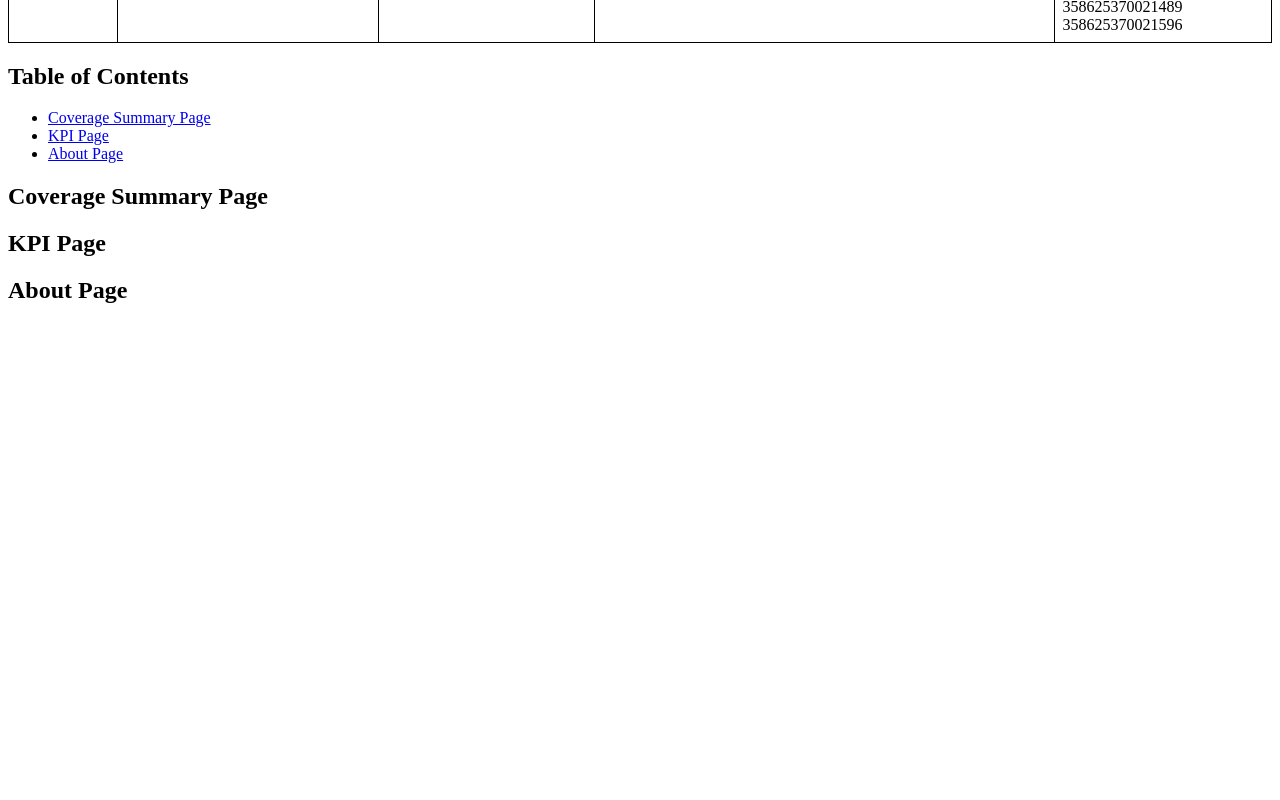
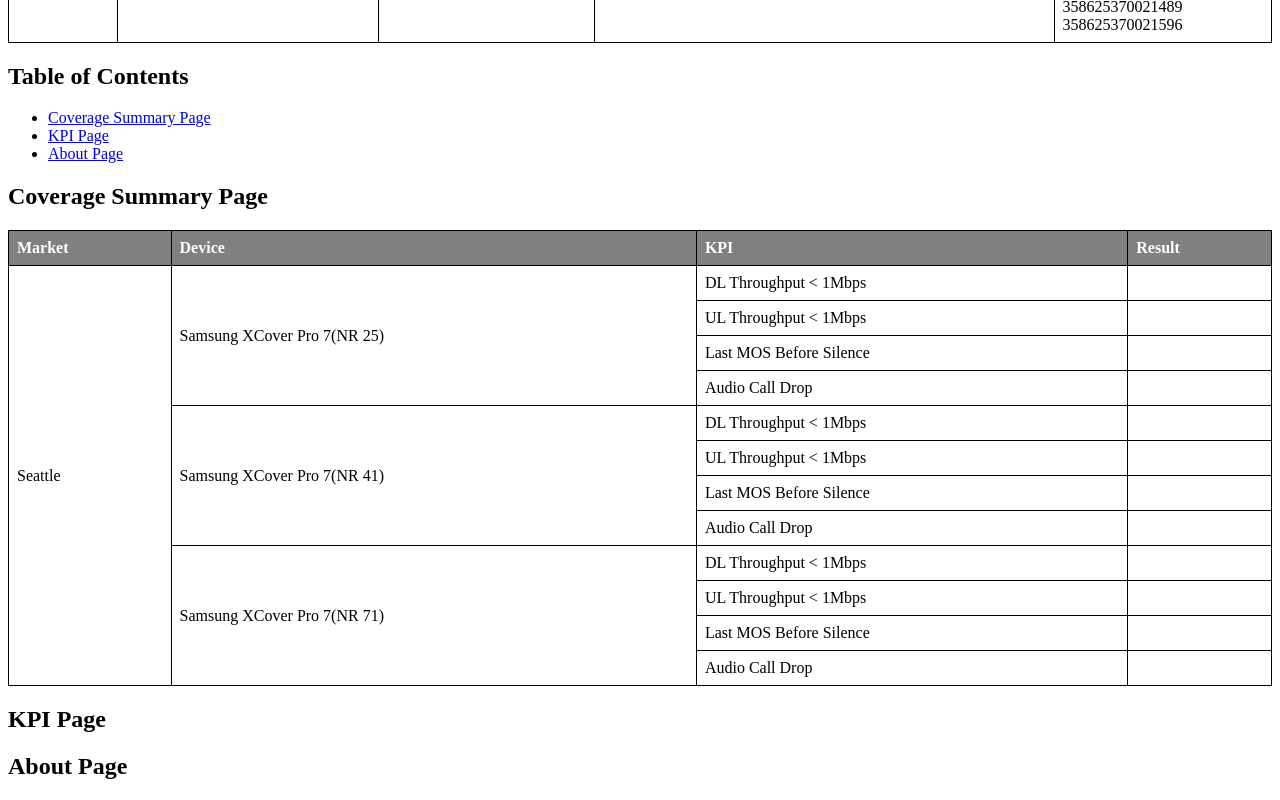
Before and after one commit to LiJieSu0/Fit4Launch_Report, a React (Create React App) app in the folder report-generator-app/: page / in a window 1280 px wide. Shown: the part 1338-2138 px from the top of the page. Before the commit the page ends 1662 px from the top, so only its background shows below. Built offline with nearby package versions, Linux system fonts and the light colour scheme.

Commit message:
add summary table

```diff
--- a/report-generator-app/src/ReportDetails/CoveragePerformance/CoverageSummaryPage.js
+++ b/report-generator-app/src/ReportDetails/CoveragePerformance/CoverageSummaryPage.js
@@ -1,10 +1,12 @@
 import React from 'react';
+import CoverageSummaryTable from './CoverageSummaryTable';
+import '../../StyleScript/Restricted_Report_Style.css';
 
 function CoverageSummaryPage() {
   return (
-    <div>
+    <div className='page-content'>
       <h2>Coverage Summary Page</h2>
-      {/* Add content for Coverage Summary here */}
+      <CoverageSummaryTable />
     </div>
   );
 }
--- /dev/null
+++ b/report-generator-app/src/ReportDetails/CoveragePerformance/CoverageSummaryTable.js
@@ -0,0 +1,78 @@
+import React from 'react';
+import './CoverageSummaryTable.module.css';
+
+const summaryData = [
+    {
+        market: "Seattle",
+        devices: [
+            {
+                name: "Samsung XCover Pro 7(NR 25)",
+                kpis: [
+                    { name: "DL Throughput < 1Mbps", result: "" },
+                    { name: "UL Throughput < 1Mbps", result: "" },
+                    { name: "Last MOS Before Silence", result: "" },
+                    { name: "Audio Call Drop", result: "" },
+                ]
+            },
+            {
+                name: "Samsung XCover Pro 7(NR 41)",
+                kpis: [
+                    { name: "DL Throughput < 1Mbps", result: "" },
+                    { name: "UL Throughput < 1Mbps", result: "" },
+                    { name: "Last MOS Before Silence", result: "" },
+                    { name: "Audio Call Drop", result: "" },
+                ]
+            },
+            {
+                name: "Samsung XCover Pro 7(NR 71)",
+                kpis: [
+                    { name: "DL Throughput < 1Mbps", result: "" },
+                    { name: "UL Throughput < 1Mbps", result: "" },
+                    { name: "Last MOS Before Silence", result: "" },
+                    { name: "Audio Call Drop", result: "" },
+                ]
+            }
+
+        ]
+    }
+
+];
+
+const CoverageSummaryTable = () => {
+    return (
+        <table className="device-info-table summary-table">
+            <thead>
+                <tr>
+                    <th>Market</th>
+                    <th>Device</th>
+                    <th>KPI</th>
+                    <th>Result</th>
+                </tr>
+            </thead>
+            <tbody>
+                {summaryData.map((marketData, marketIndex) => (
+                    marketData.devices.map((deviceData, deviceIndex) => (
+                        deviceData.kpis.map((kpiData, kpiIndex) => (
+                            <tr key={`${marketIndex}-${deviceIndex}-${kpiIndex}`}>
+                                {deviceIndex === 0 && kpiIndex === 0 && (
+                                    <td rowSpan={marketData.devices.reduce((acc, device) => acc + device.kpis.length, 0)}>
+                                        {marketData.market}
+                                    </td>
+                                )}
+                                {kpiIndex === 0 && (
+                                    <td rowSpan={deviceData.kpis.length}>
+                                        {deviceData.name}
+                                    </td>
+                                )}
+                                <td>{kpiData.name}</td>
+                                <td className={kpiData.result === "green" ? "result-green" : "result-red"}></td>
+                            </tr>
+                        ))
+                    ))
+                ))}
+            </tbody>
+        </table>
+    );
+};
+
+export default CoverageSummaryTable;
--- /dev/null
+++ b/report-generator-app/src/ReportDetails/CoveragePerformance/CoverageSummaryTable.module.css
@@ -0,0 +1,27 @@
+.summary-table {
+    width: 100%;
+    border-collapse: collapse;
+    margin-bottom: 20px;
+}
+
+.summary-table th,
+.summary-table td {
+    border: 1px solid #ddd;
+    padding: 8px;
+    text-align: left;
+}
+
+.summary-table th {
+    background-color: #f2f2f2;
+    font-weight: bold;
+}
+
+.summary-table .result-green {
+    background-color: #00ff00; /* Green */
+    width: 50px; /* Adjust as needed */
+}
+
+.summary-table .result-red {
+    background-color: #ff0000; /* Red */
+    width: 50px; /* Adjust as needed */
+}
```
